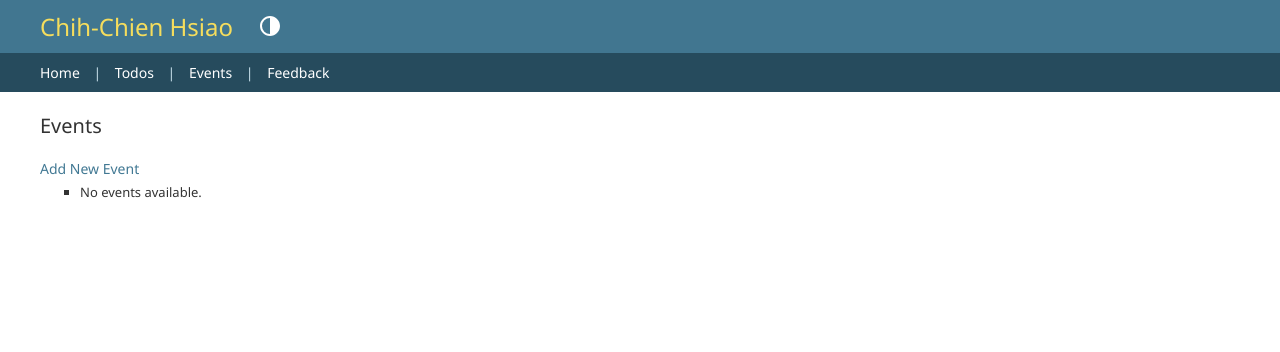
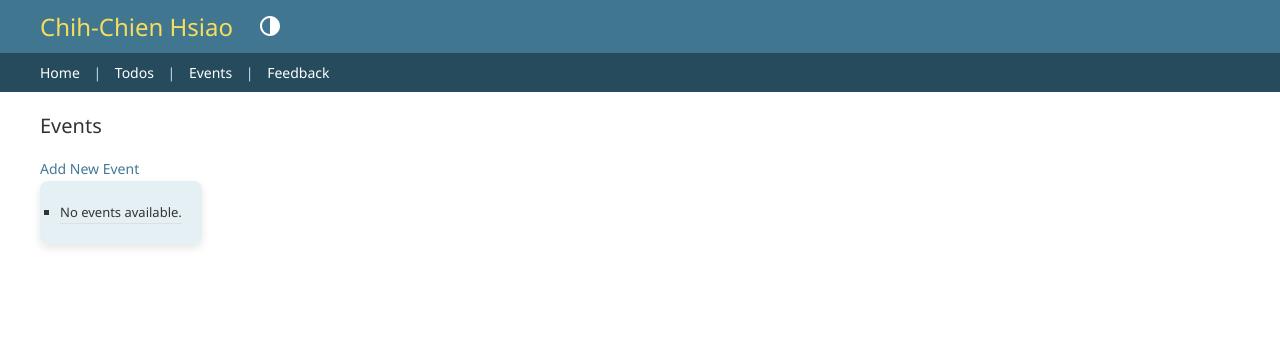
Before and after one commit to daniel13520cs/ResourceLearningWeb, a Django app: page / in a window 1280 px wide. Shown: the top 352 px of the page. Run offline with Django 5.2, Linux system fonts and the light colour scheme; data that the repository does not hold is empty.

Commit message:
add events style

```diff
--- /dev/null
+++ b/playground/event/static/events/style.css
@@ -0,0 +1,18 @@
+body {
+    /* background: white url("images/todoBackground.jpg") no-repeat; */
+    background-size: autdo
+}
+
+ul {
+    background-color: #dcebf1be; /* Change to your desired color */
+    border-radius: 8px; /* Rounded corners */
+    box-shadow: 0 4px 8px rgba(0, 0, 0, 0.1); /* Subtle shadow */
+    padding: 20px; /* Inner padding */
+    list-style-type: none; /* Removes bullet points */
+    width:fit-content
+}
+
+li {
+    padding: 15px; /* Spacing within each item */
+    border-bottom: 1px solid #e0e0e0; /* Divider between items */
+}
--- a/playground/event/templates/events/add_event.html
+++ b/playground/event/templates/events/add_event.html
@@ -1,4 +1,6 @@
 {% extends "admin/base_site.html" %}
+{% load static %}
+
 {% block content %}
 <!DOCTYPE html>
 <html lang="en">
@@ -6,6 +8,7 @@
     <meta charset="UTF-8">
     <meta name="viewport" content="width=device-width, initial-scale=1.0">
     <title>Add Event</title>
+    <link rel="stylesheet" href="{% static "events/style.css" %}">
 </head>
 <body>
     <h1>Add Event</h1>
--- a/playground/event/templates/events/delete_event.html
+++ b/playground/event/templates/events/delete_event.html
@@ -1,4 +1,6 @@
 {% extends "admin/base_site.html" %}
+{% load static %}
+
 {% block content %}
 <!DOCTYPE html>
 <html lang="en">
@@ -6,6 +8,7 @@
     <meta charset="UTF-8">
     <meta name="viewport" content="width=device-width, initial-scale=1.0">
     <title>Delete Event</title>
+    <link rel="stylesheet" href="{% static "events/style.css" %}">
 </head>
 <body>
     <h1>Delete Event</h1>
--- a/playground/event/templates/events/list_events.html
+++ b/playground/event/templates/events/list_events.html
@@ -1,4 +1,6 @@
 {% extends "admin/base_site.html" %}
+{% load static %}
+
 {% block content %}
 <!DOCTYPE html>
 <html lang="en">
@@ -6,6 +8,7 @@
     <meta charset="UTF-8">
     <meta name="viewport" content="width=device-width, initial-scale=1.0">
     <title>List of Events</title>
+    <link rel="stylesheet" href="{% static "events/style.css" %}">
 </head>
 <body>
     <h1>Events</h1>
--- a/playground/event/templates/events/update_event.html
+++ b/playground/event/templates/events/update_event.html
@@ -1,4 +1,5 @@
 {% extends "admin/base_site.html" %}
+{% load static %}
 {% block content %}
 <!DOCTYPE html>
 <html lang="en">
@@ -6,6 +7,7 @@
     <meta charset="UTF-8">
     <meta name="viewport" content="width=device-width, initial-scale=1.0">
     <title>Update Event</title>
+    <link rel="stylesheet" href="{% static "events/style.css" %}">
 </head>
 <body>
     <h1>Update Event</h1>
```
Also changed, not shown: playground/event/static/events/images/background.jpg (added), playground/event/static/events/images/todoBackground.jpg (added).
